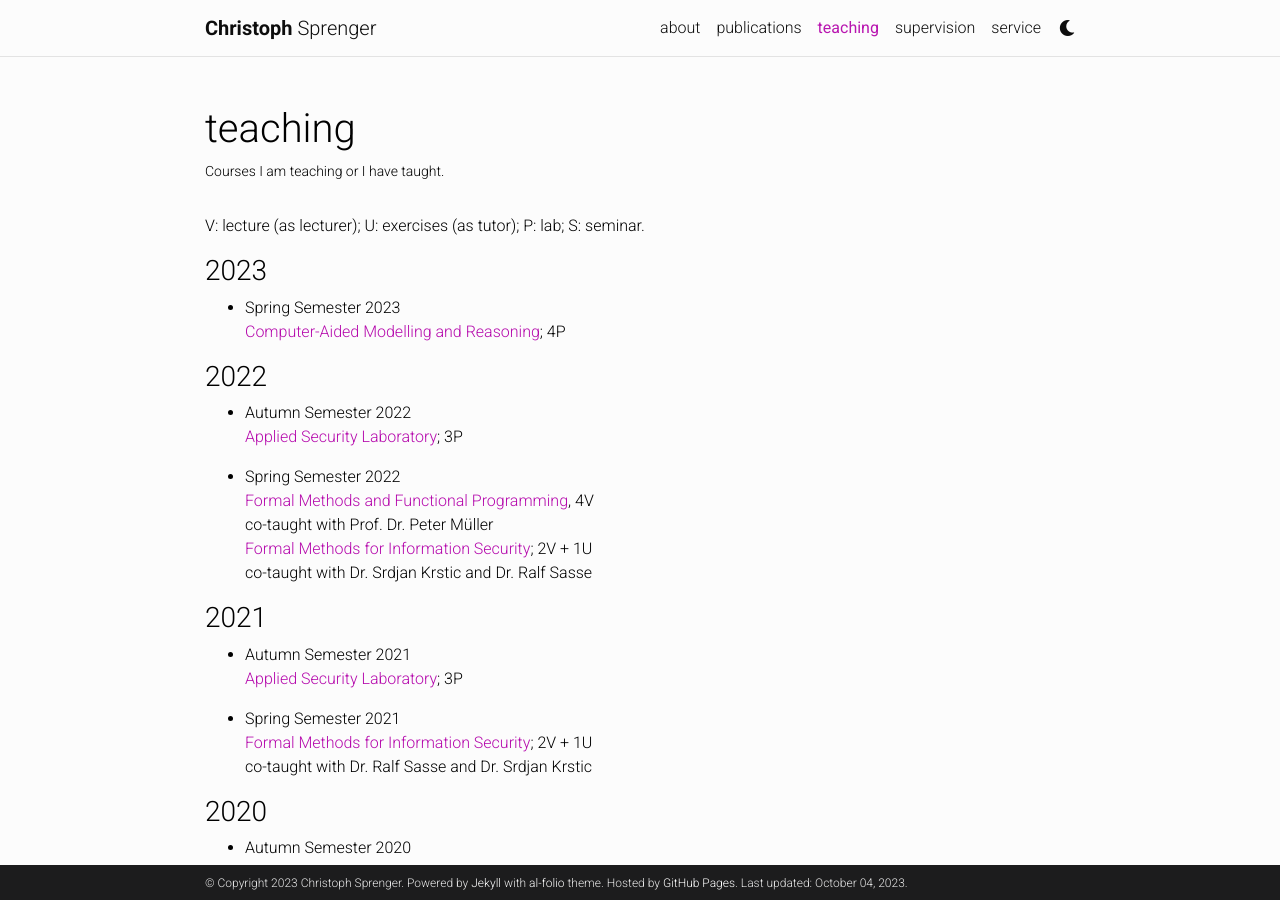
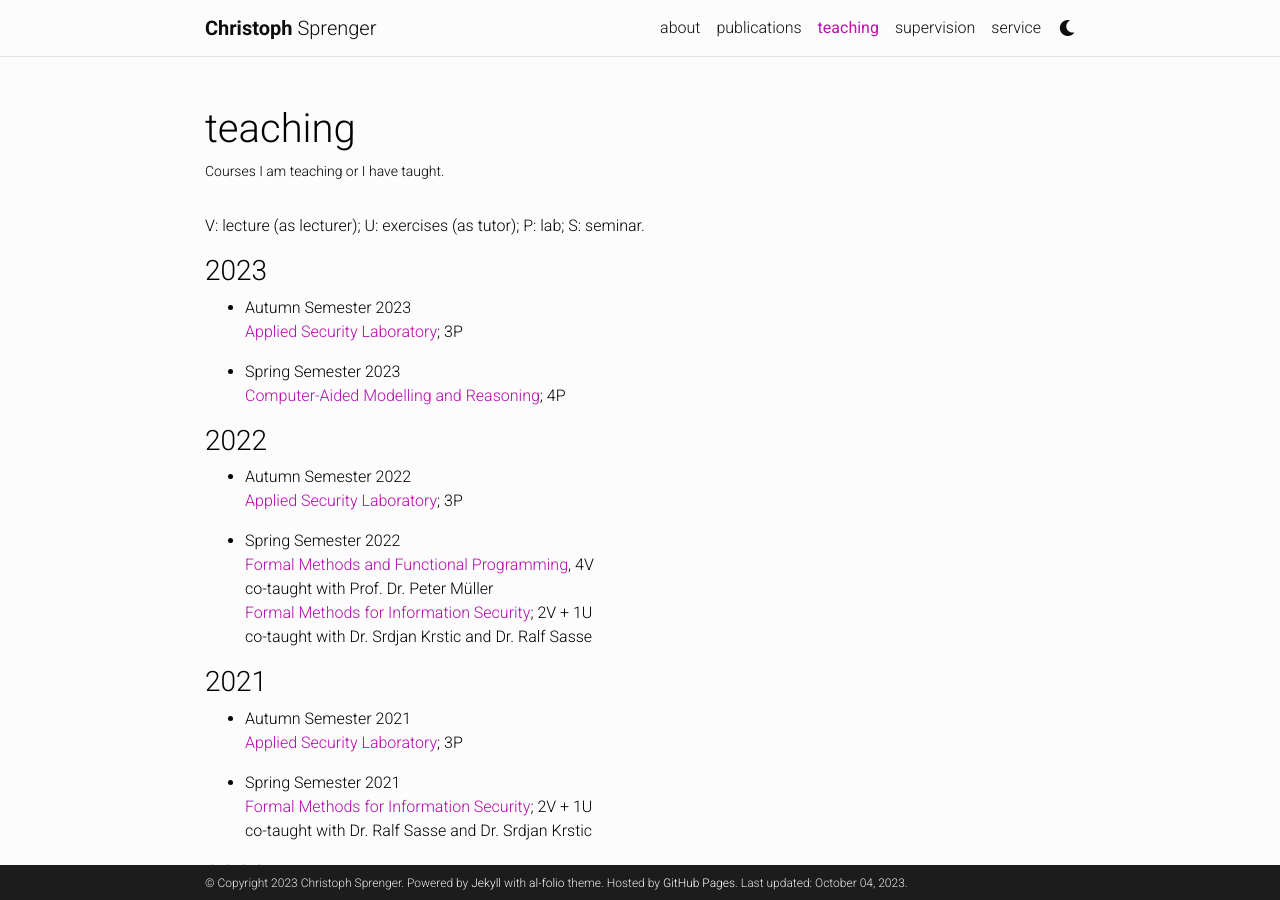
Before and after one commit to ch-sprenger/ch-sprenger.github.io, a Jekyll site: the page built from _pages/teaching.md, in a window 1280 px wide and 900 px high. Built offline with Jekyll 4.4.1, drawn with Linux system fonts in a browser that asks for light colours; comment, search, counter and statistics services are not loaded; a style sheet for code colours, icons or effects is not loaded.

Commit message:
Update teaching.md

```diff
--- a/_pages/teaching.md
+++ b/_pages/teaching.md
@@ -10,6 +10,9 @@ nav_order: 3
 V: lecture (as lecturer); U: exercises (as tutor); P: lab; S: seminar.
 
 ### 2023
+
+- Autumn Semester 2023 \\
+[Applied Security Laboratory](http://www.infsec.ethz.ch/education/as2023/seclab); 3P
 
 - Spring Semester 2023 \\
 [Computer-Aided Modelling and Reasoning](https://infsec.ethz.ch/education/ss2023/camr.html); 4P
```
